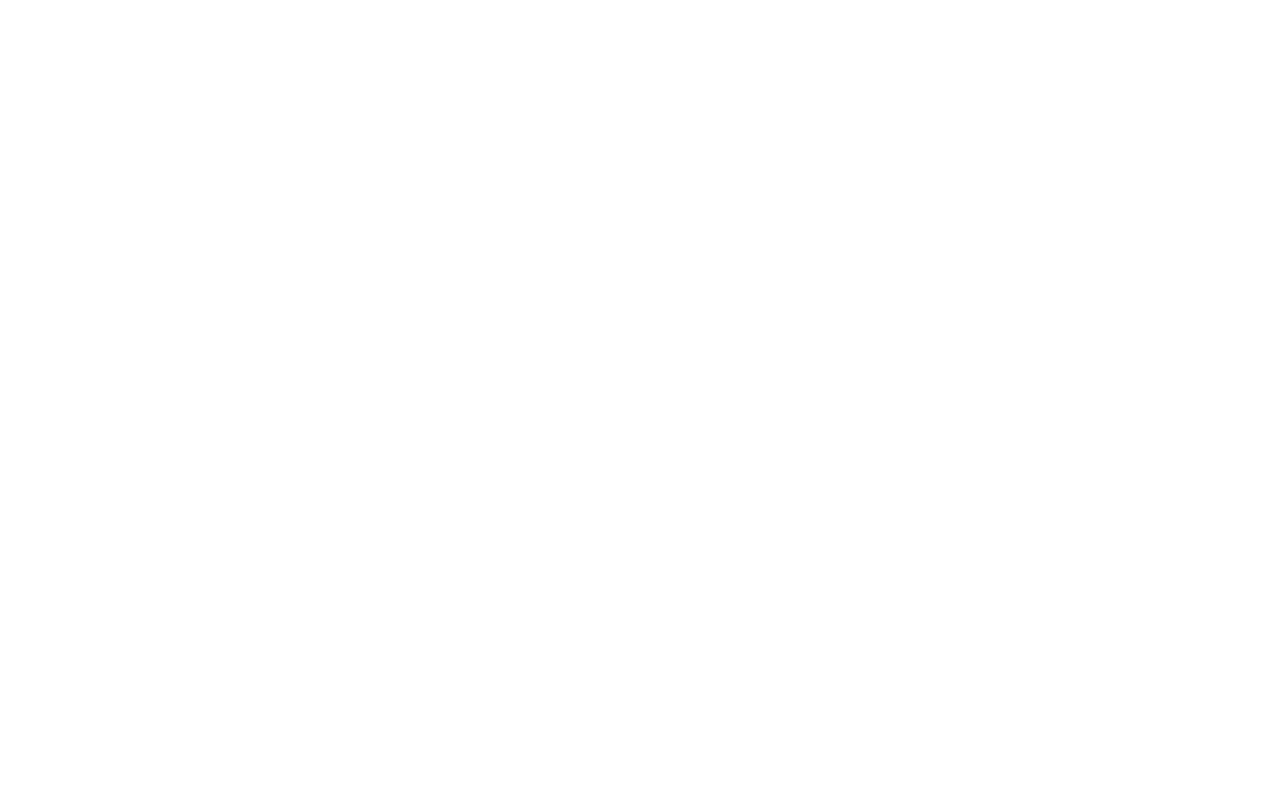
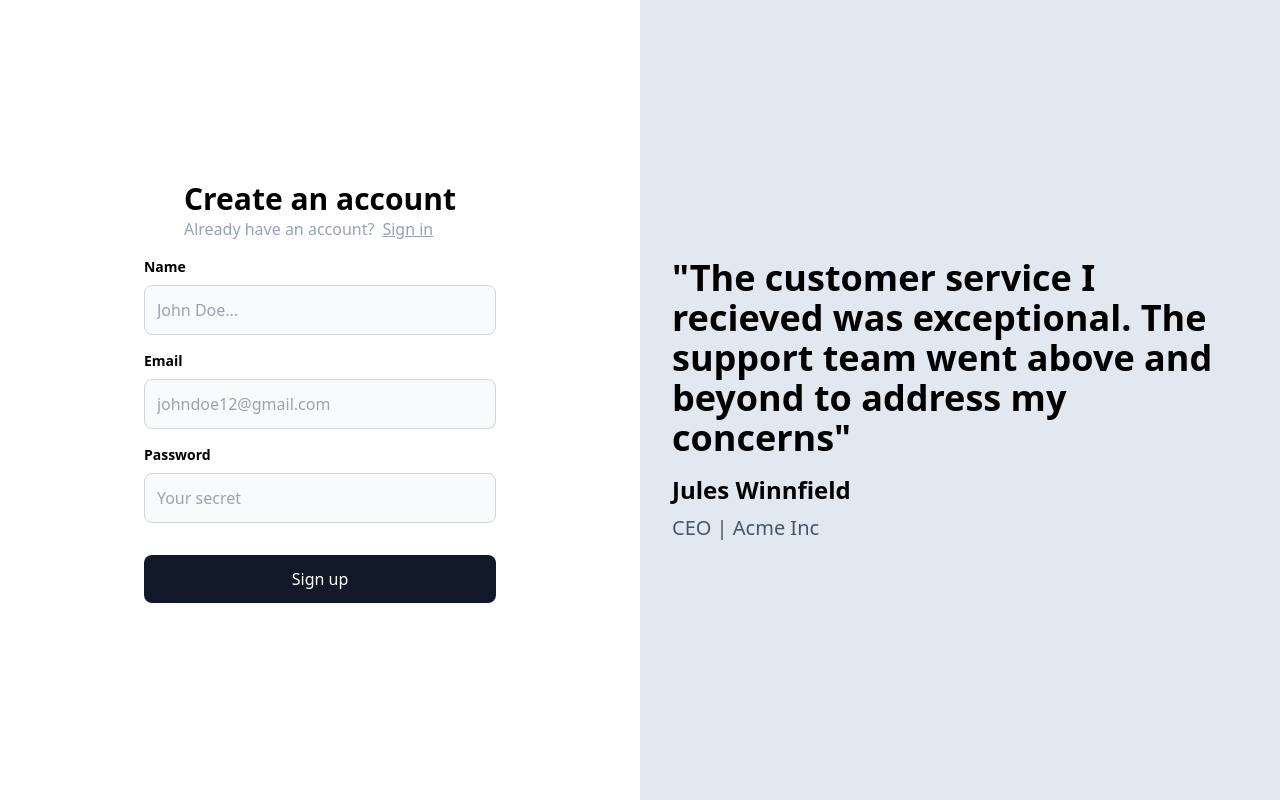
Before and after one commit to Shobhnik13/BlogSphere, a React (Vite) app in the folder frontend/: page / in a window 1280 px wide. Before the commit this address had no page. Built offline with nearby package versions, Linux system fonts and the light colour scheme.

Commit message:
added vercel file

```diff
--- a/frontend/src/App.tsx
+++ b/frontend/src/App.tsx
@@ -12,6 +12,7 @@ function App() {
     <>
       <BrowserRouter>
           <Routes>
+            <Route path='/' element={<Signup/>}/>
             <Route path="/signup" element={<Signup/>}/>
             <Route path='/signin' element={<Signin/>}/>
             <Route path='/blog/:id' element={<Blog/>}/>
```
Also changed, not shown: frontend/vercel.json (added).
